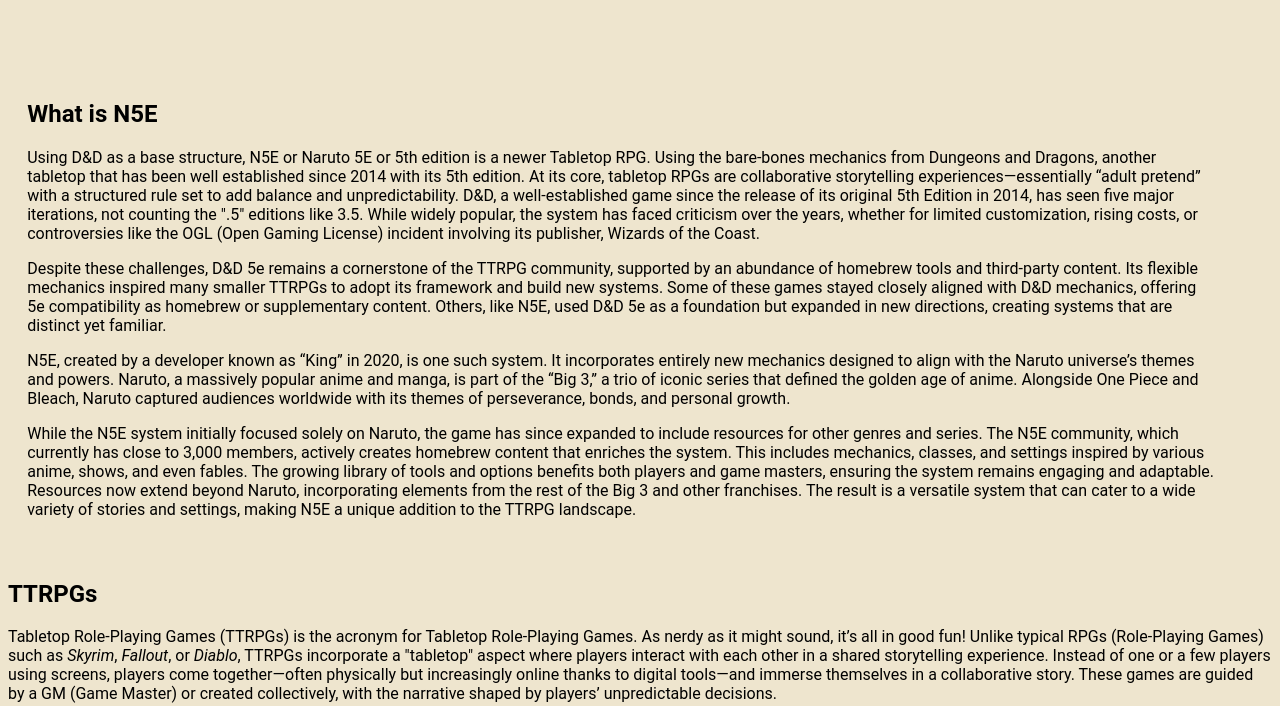
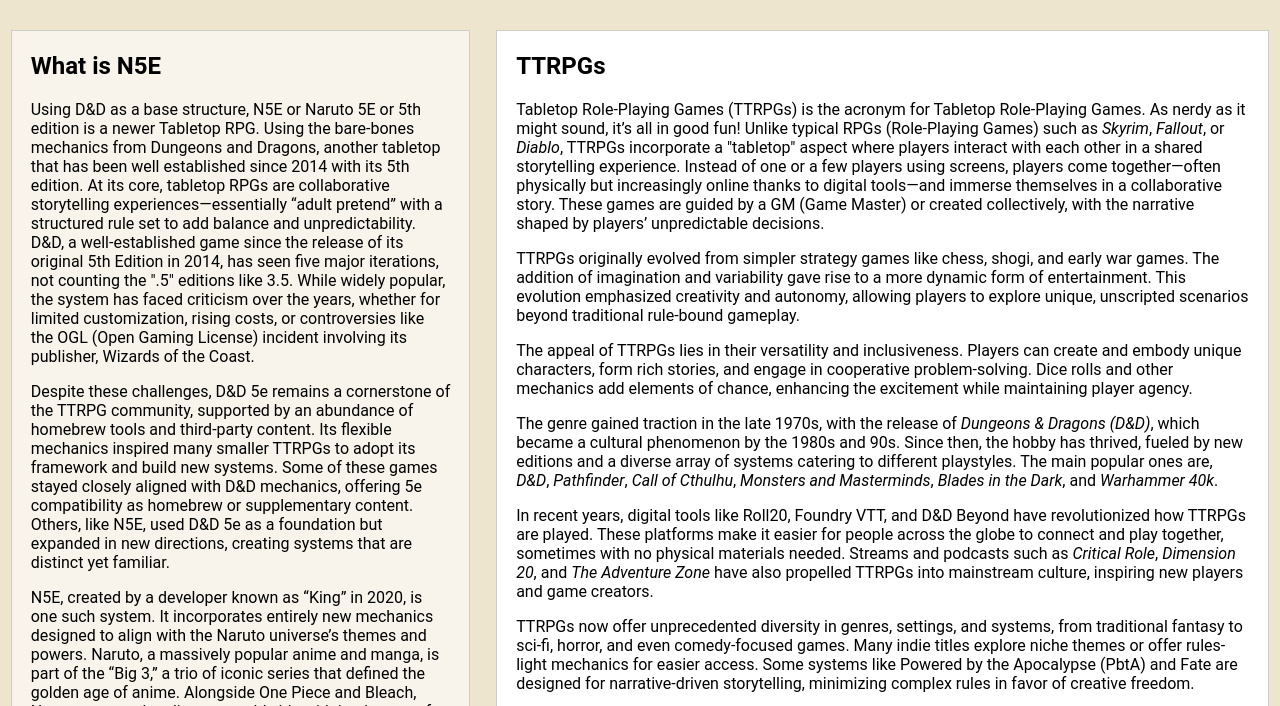
Before and after one commit to Arkatros135/Arkatros135.github.io, a plain HTML site: page index.html in a window 1280 px wide. Shown: the part 75-781 px from the top of the page. Drawn offline with Linux system fonts and the light colour scheme.

Commit message:
stylized

```diff
--- a/css-body.css
+++ b/css-body.css
@@ -8,8 +8,8 @@ body {
   margin-top: 0px;
   padding: ;
   background-color: rgba(234,152,40,1);
-  border-bottom: .5vw solid black
-  position: fixed;
+  border-bottom: 1px solid black;
+  position: ;
 }
 
 ul {
@@ -81,20 +81,39 @@ button.dropdown-toggle-btn {
   margin-bottom: .5vw;
 }
 
-.summary{
-	margin-top: 5vw;
-	margin-right:3vw;
-	margin-bottom:2vw;
-	border-top: 2vw;
-/*	border-left: 2px solid black;
-	border-right: 2px solid black;
-	border-bottom: 2px solid black;   */
-	padding: 1.5vw;
-	float: left;
+
 
 }
 
-. stitle{
+.stitle{
 	margin-top: 0px
 	text-decoration: underline black;
 }
+
+.container {
+  display: flex;
+  background-color: #f9f9f9f;
+  justify-content: space-between;
+  margin: 2.5vw auto;
+  gap: 2vw;
+}
+
+.summary {
+  flex: 1;
+  max-width: 42%;
+  padding: 1.5vw;
+  padding-top: .1vw;
+  margin-left: .2vw;
+  background-color: rgba(255, 255, 255,.6); /* Optional: Background color for better visibility */
+  border: 1px solid #ccc; /* Optional: Adds a border */
+}
+
+.TTRPGs {
+  flex: 2; /* Takes up the remaining space */
+  max-width: 58%;
+  padding: 1.5vw;
+  padding-top: .1vw;
+  margin-right: .2vw;
+  background-color: #fff; /* Optional: Background color */
+  border: 1px solid #ccc; /* Optional: Adds a border */
+}
--- a/index.html
+++ b/index.html
@@ -47,7 +47,7 @@
     <p class="header-description">- A Naruto Tabletop System, Inspired by D&D 5th edition</p>
 
   </header>
-
+	<div class="container">
 	<div class="summary" >
 
 		<h2 class="stitle"> What is N5E</h2>
@@ -91,9 +91,8 @@
 
 		<p>I believe there’s a TTRPG out there for everyone, but not everyone has the immediate know-how or the motivation to explore what they truly want from a game. TTRPGs shouldn’t be viewed as a one-time experience; they deserve a second chance if the first try didn’t quite click. In my time playing, I’ve learned that it won’t always work out, but that’s all the more reason to keep searching for a game or group that does.
 		</p>
-
 	</div>
-
+	</div>
 
 
 
```
